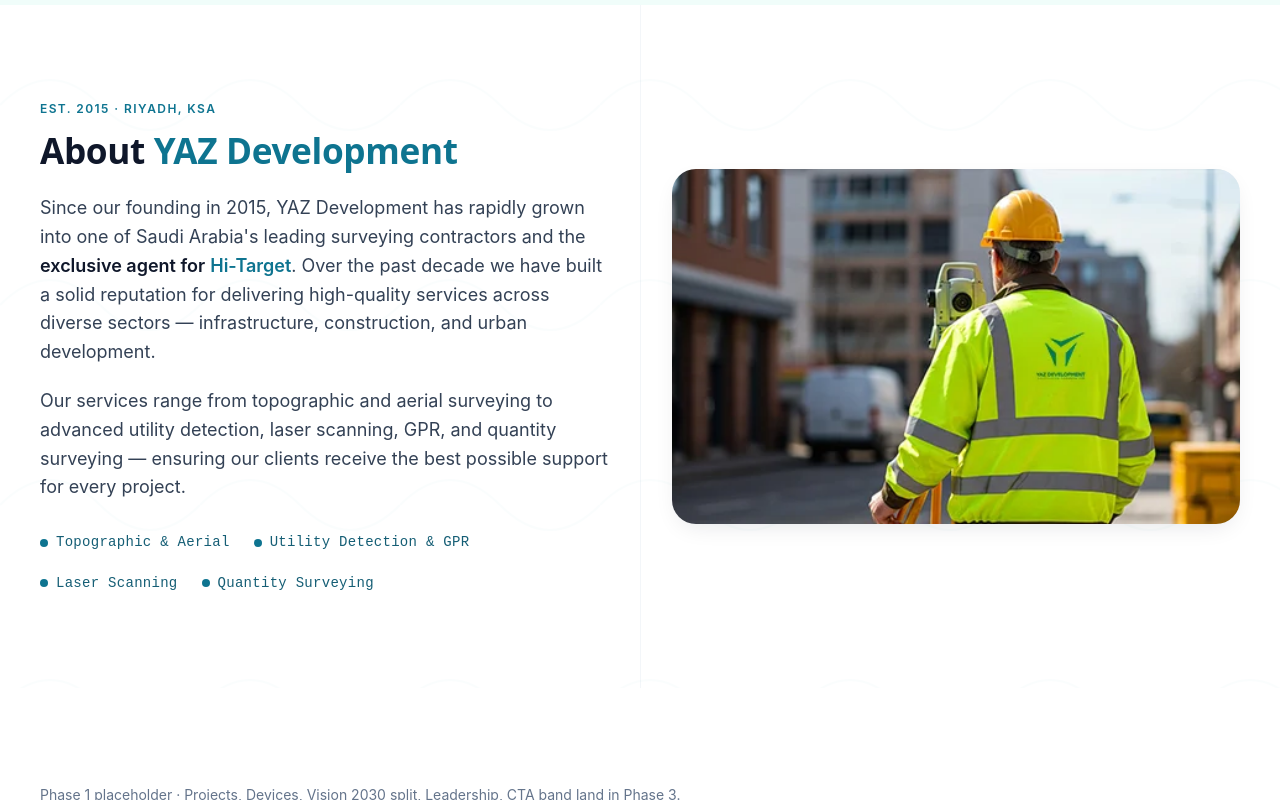
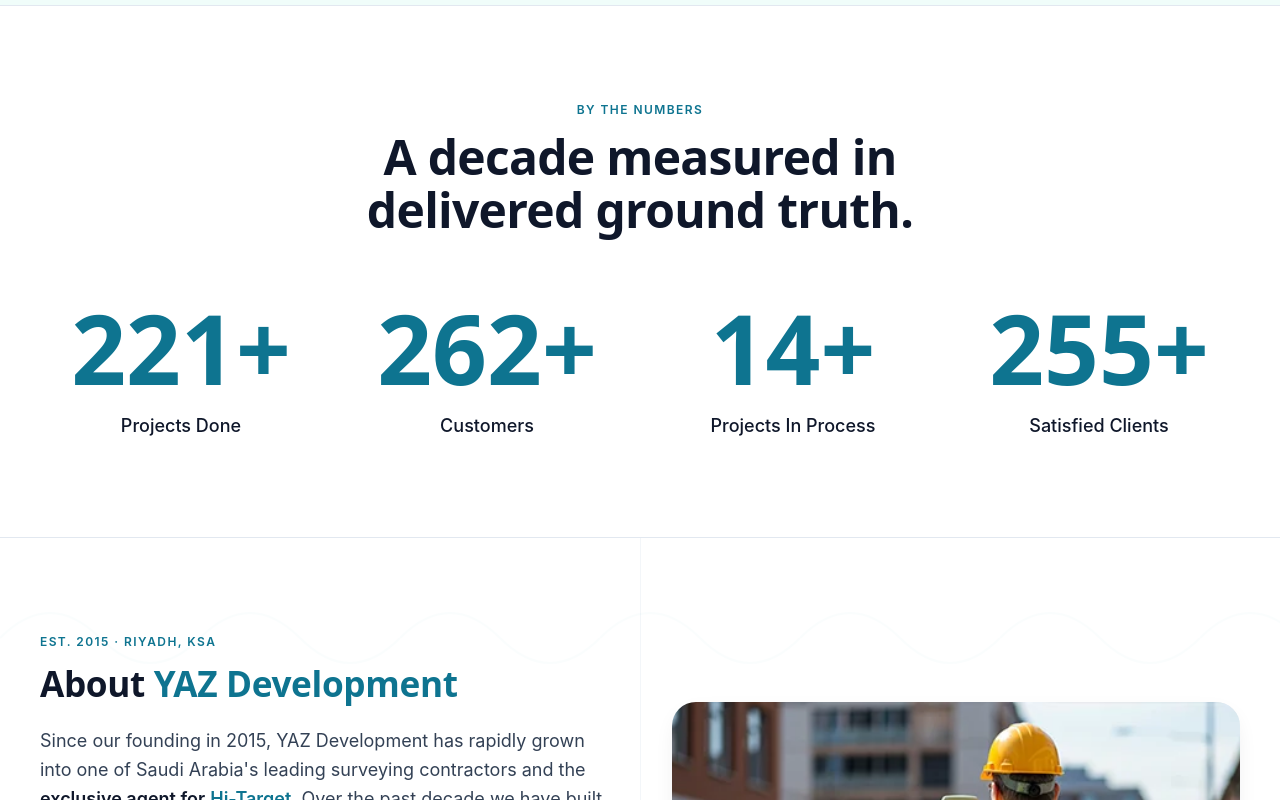
Before and after one commit to Ammar20251/YAZ.ABOUT, a SvelteKit app: page / in a window 1280 px wide. Shown: the part 1680-2480 px from the top of the page. Built offline with nearby package versions, Linux system fonts and the light colour scheme; no server answers; a web font is replaced by a local one.

Commit message:
Enhance impact section in +page.svelte with new metrics and layout; update settings.local.json with additional Bash command.

```diff
--- a/src/routes/+page.svelte
+++ b/src/routes/+page.svelte
@@ -62,6 +62,13 @@
     { value: 50, suffix: '+', label: 'Projects' },
     { value: 10, suffix: '', label: 'Years' },
     { value: 30, suffix: '+', label: 'Survey Teams' }
+  ];
+
+  const impact = [
+    { value: 221, suffix: '+', label: 'Projects Done' },
+    { value: 262, suffix: '+', label: 'Customers' },
+    { value: 14, suffix: '+', label: 'Projects In Process' },
+    { value: 255, suffix: '+', label: 'Satisfied Clients' }
   ];
 </script>
 
@@ -151,10 +158,34 @@
   </div>
 </section>
 
+<!-- IMPACT — By the Numbers -->
+<section class="bg-white py-16 md:py-24 px-4 md:px-10 border-y border-line" id="impact">
+  <div class="container mx-auto">
+    <FadeUp>
+      <p class="text-eyebrow text-brand-teal text-center">By the Numbers</p>
+      <h2 class="mt-3 font-display text-h1 text-ink text-center max-w-2xl mx-auto">
+        A decade measured in delivered ground truth.
+      </h2>
+    </FadeUp>
+
+    <div class="mt-12 md:mt-16 grid grid-cols-2 lg:grid-cols-4 gap-8 md:gap-6">
+      <FadeUp autoStagger class="contents">
+        {#each impact as s (s.label)}
+          <div class="flex flex-col items-center text-center">
+            <CountUp
+              to={s.value}
+              suffix={s.suffix}
+              duration={2}
+              class="font-display font-bold text-brand-teal leading-none
+                     text-[clamp(3rem,8vw+1rem,6rem)]"
+            />
+            <span class="mt-4 text-body-lg text-ink font-medium">{s.label}</span>
+          </div>
+        {/each}
+      </FadeUp>
+    </div>
+  </div>
+</section>
+
 <!-- ABOUT -->
 <AboutYaz />
-
-<!-- PLACEHOLDER -->
-<section class="container mx-auto px-4 md:px-10 py-16 md:py-24">
-  <p class="text-small text-ink-3">Phase 1 placeholder · Projects, Devices, Vision 2030 split, Leadership, CTA band land in Phase 3.</p>
-</section>
```
Also changed, not shown: .claude/settings.local.json.
